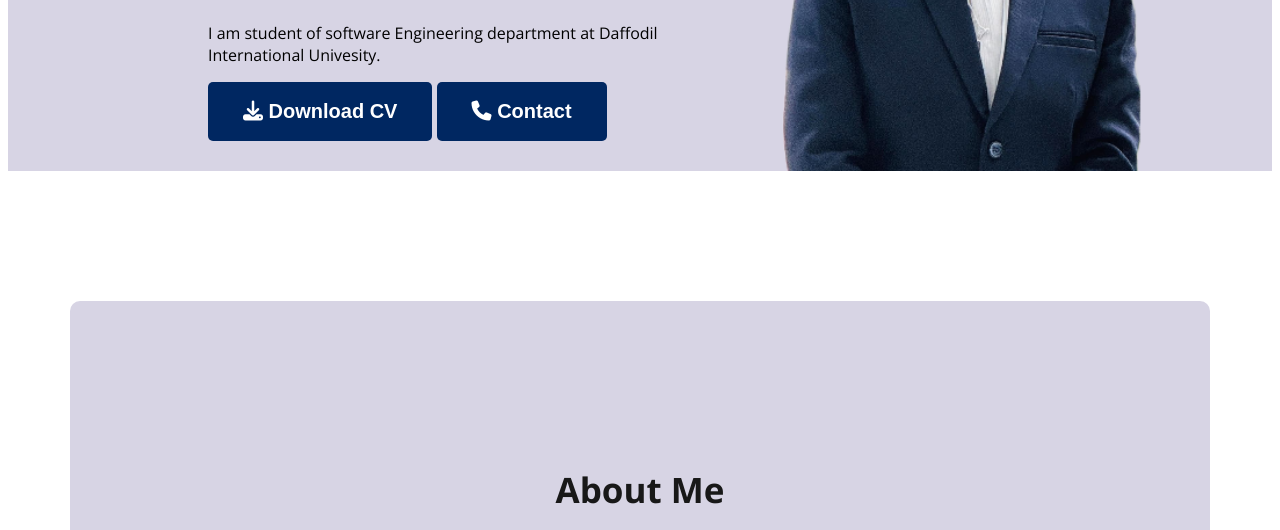
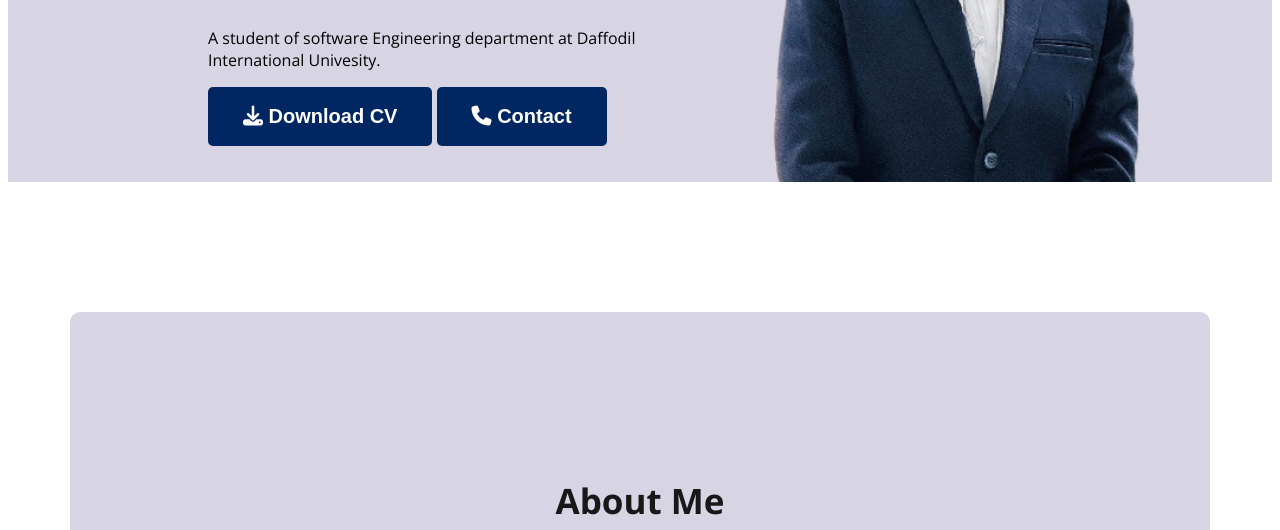
Before and after one commit to MI-KEYA/PORTFOLIO_WEB_LAB, a plain HTML site: page web-dev-portfolio/index.html in a window 1280 px wide. Shown: the part 570-1100 px from the top of the page. Drawn offline with nearby package versions, Linux system fonts and the light colour scheme.

Commit message:
did some changes

```diff
--- a/web-dev-portfolio/index.html
+++ b/web-dev-portfolio/index.html
@@ -28,7 +28,7 @@
                 <h4 class="banner-greetings dark-2">Hi, I am</h4>
                 <h1 class="banner-title">Monia Islam Keya</h1>
                 <p class="banner-description">
-                    I am student of software Engineering department at Daffodil International Univesity.
+                    A student of software Engineering department at Daffodil International Univesity.
                 </p>
                 <button class="btn-primary"><i class="fa-solid fa-download"></i> Download CV</button>
                 <button class="btn-primary"><i class="fa-solid fa-phone"></i> Contact</button>
```
